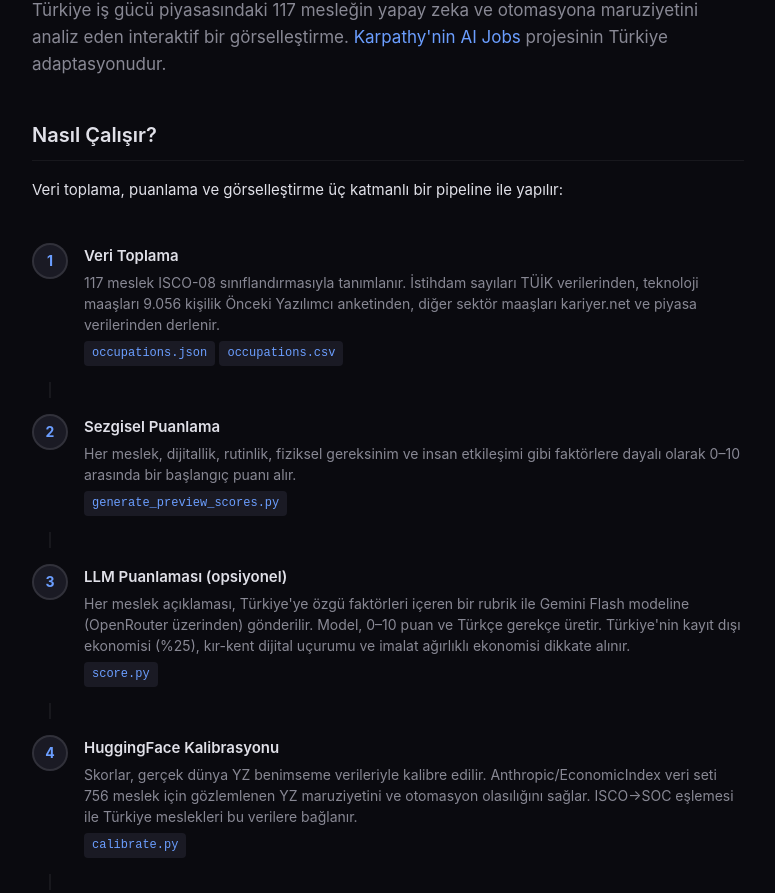
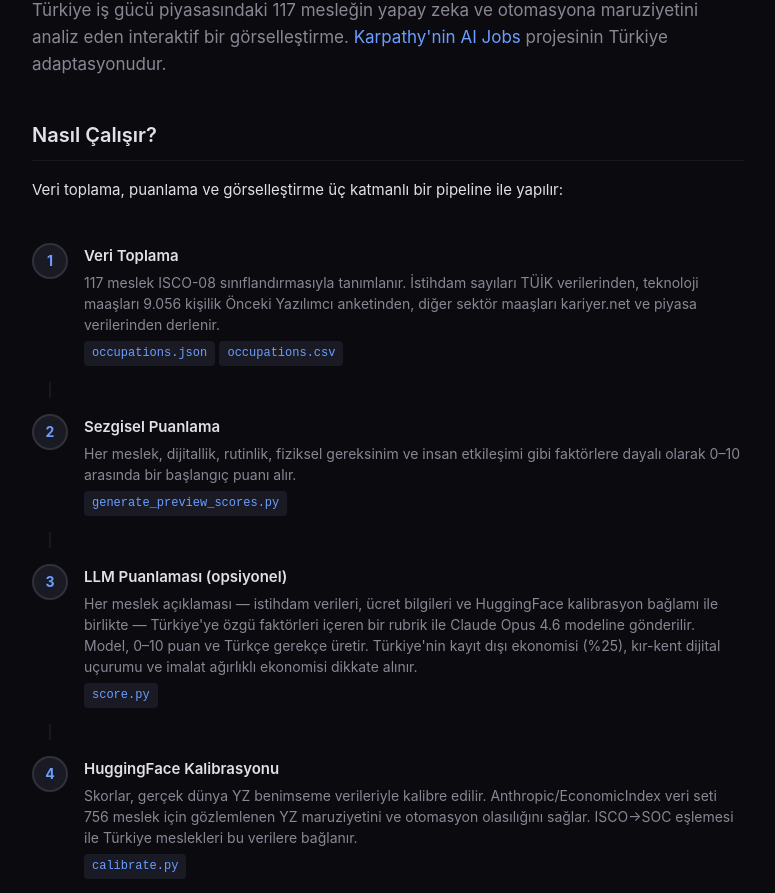
Before and after one commit to alpozcan/jobs-turkey, a plain HTML site: page site/about.html in a window 1280 px wide. Shown: the part 194-1087 px from the top of the page, without its empty margins (252-1027 px from the left). Drawn offline with Linux system fonts and the light colour scheme.

Commit message:
Update LLM reference: Gemini Flash → Claude Opus 4.6

```diff
--- a/site/about.html
+++ b/site/about.html
@@ -270,7 +270,7 @@ tr:hover td { background: rgba(255,255,255,0.02); }
     <div class="pipeline-body">
       <div class="pipeline-title">LLM Puanlaması (opsiyonel)</div>
       <div class="pipeline-desc">
-        Her meslek açıklaması, Türkiye'ye özgü faktörleri içeren bir rubrik ile Gemini Flash modeline (OpenRouter üzerinden) gönderilir. Model, 0–10 puan ve Türkçe gerekçe üretir. Türkiye'nin kayıt dışı ekonomisi (%25), kır-kent dijital uçurumu ve imalat ağırlıklı ekonomisi dikkate alınır.
+        Her meslek açıklaması — istihdam verileri, ücret bilgileri ve HuggingFace kalibrasyon bağlamı ile birlikte — Türkiye'ye özgü faktörleri içeren bir rubrik ile Claude Opus 4.6 modeline gönderilir. Model, 0–10 puan ve Türkçe gerekçe üretir. Türkiye'nin kayıt dışı ekonomisi (%25), kır-kent dijital uçurumu ve imalat ağırlıklı ekonomisi dikkate alınır.
       </div>
       <span class="pipeline-file">score.py</span>
     </div>
```
